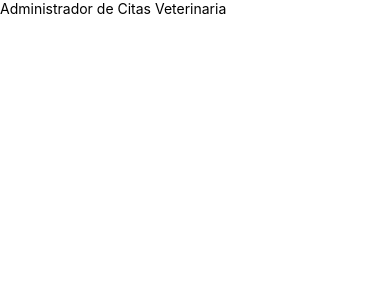
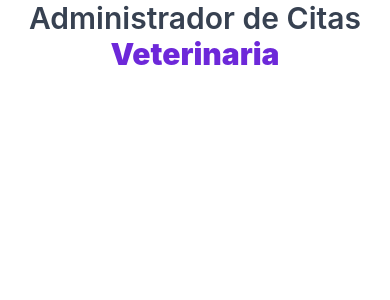
Before and after one commit to joelrdz/urnjp-citas, a React Native app: screen / in a window 390 px wide. Shown: the top 300 px of the page. Built offline with nearby package versions, Linux system fonts and the light colour scheme.

Commit message:
App basic styles with StyleSheet

```diff
--- a/App.tsx
+++ b/App.tsx
@@ -1,18 +1,35 @@
 import React from 'react';
 import {
   SafeAreaView,
+  StyleSheet,
   Text,
 } from 'react-native';
 
 const App = () => {
   return (
-    <SafeAreaView>
-      <Text>
+    <SafeAreaView style={styles.container}>
+      <Text style={styles.title}>
         Administrador de Citas {''}
-        <Text>Veterinaria</Text>
+        <Text style={styles.titleBold}>Veterinaria</Text>
       </Text>
     </SafeAreaView>
   );
 };
 
+const styles = StyleSheet.create({
+  container: {
+    backgroundColor: '#F3F4F&',
+  },
+  title: {
+    textAlign: 'center',
+    fontSize: 30,
+    color: '#374151',
+    fontWeight: '600',
+  },
+  titleBold: {
+    fontWeight: '900',
+    color: '#6D28D9',
+  },
+});
+
 export default App;
```
